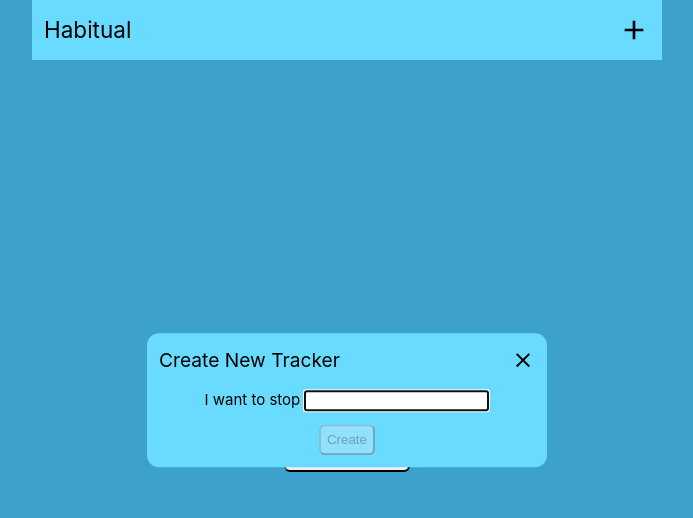
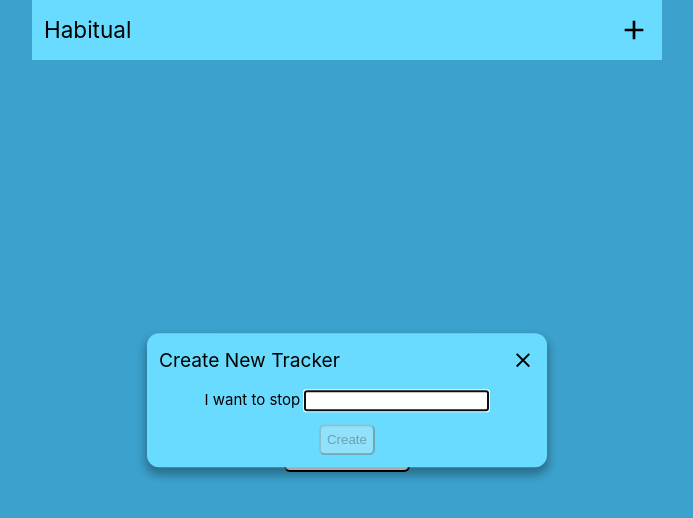
Before and after one commit to steveRoll-git/habitual, a Vue app: page / in a window 1280 px wide. Both pictures are taken after a click on the icon 927 px from the left and 30 px from the top of the page. Shown: the top 518 px of the page, without its empty margins (293-986 px from the left). Built offline with nearby package versions, Linux system fonts and the light colour scheme.

Commit message:
add box shadow to modal window

```diff
--- a/src/assets/main.css
+++ b/src/assets/main.css
@@ -20,6 +20,7 @@ a {
   padding: var(--margin-m);
   background-color: var(--color-frame-background);
   border-radius: var(--radius-m);
+  box-shadow: 0px 6px 8px 2px rgba(0, 0, 0, 0.3);
 }
 
 .action-button {
```
